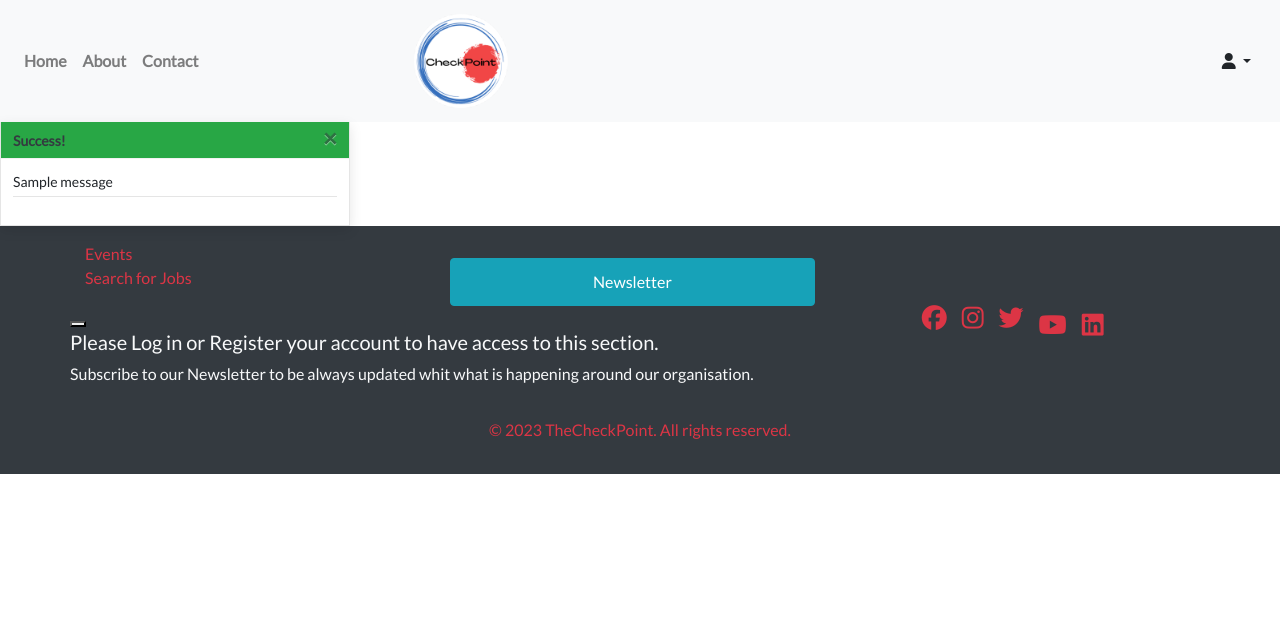
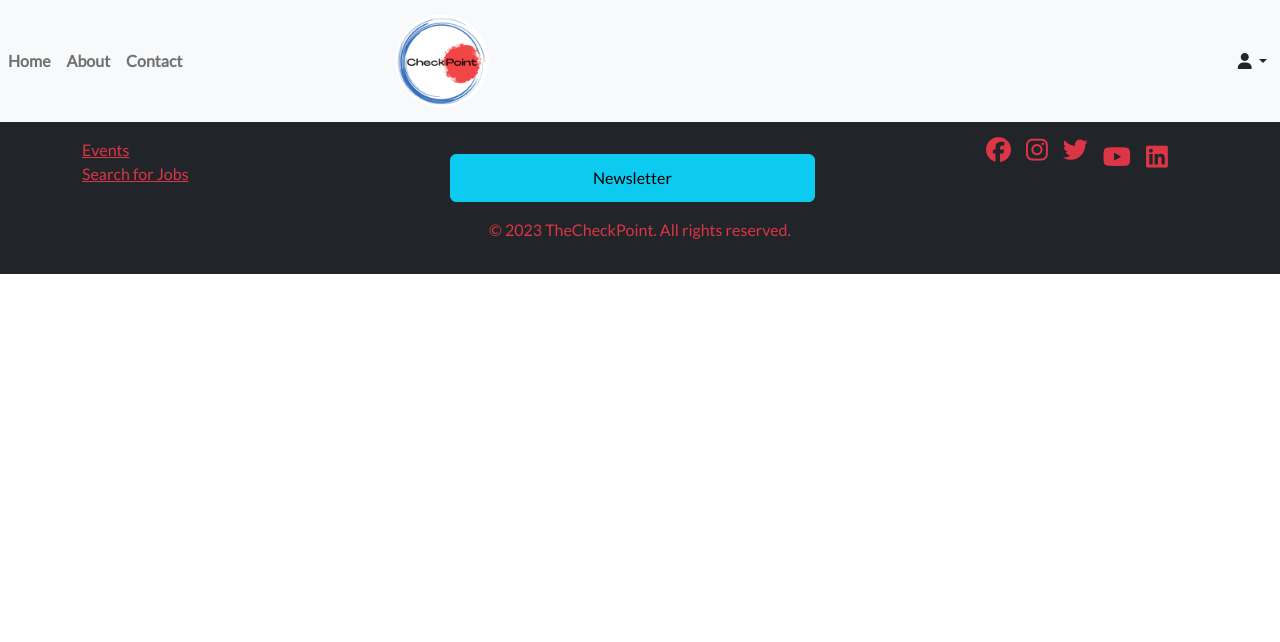
Before and after one commit to llewellynksj/CheckpointSite, a Django app: page /blog/ in a window 1280 px wide. Shown: the top 642 px of the page. Run offline with Django 3.2, Linux system fonts and the light colour scheme; tables that the repository leaves empty hold one stand-in row (values such as "Sample post"); one stand-in notice (Sample message) is shown; some libraries are stand-ins or nearby versions.

Commit message:
Revert "Added toasts functionality"

```diff
--- a/ThePoint/settings.py
+++ b/ThePoint/settings.py
@@ -78,8 +78,6 @@
 ]
 
 ROOT_URLCONF = 'ThePoint.urls'
-
-MESSAGE_STORAGE = 'django.contrib.messages.storage.session.SessionStorage'
 
 TEMPLATES = [
     {
--- a/blogPoint/views.py
+++ b/blogPoint/views.py
@@ -1,7 +1,6 @@
 from django.shortcuts import render, get_object_or_404, reverse
 from django.views import generic, View
 from django.http import HttpResponseRedirect
-from django.contrib import messages
 from django.contrib.auth.mixins import UserPassesTestMixin, LoginRequiredMixin
 from django.urls import reverse_lazy
 from django.utils.text import slugify
@@ -62,8 +61,6 @@
             comment = comment_form.save(commit=False)
             comment.post = post
             comment.save()
-            messages.success(request, """
-            Your comment was sent successfully and is awaiting approval!""")
         else:
             comment_form = CommentForm()
 
@@ -87,10 +84,8 @@
         post = get_object_or_404(Post, slug=slug)
         if post.likes.filter(id=request.user.id).exists():
             post.likes.remove(request.user)
-            messages.success(request, 'You have unliked this post.')
         else:
             post.likes.add(request.user)
-            messages.success(request, 'You have liked this post. Thanks!')
 
         return HttpResponseRedirect(reverse('post_detail', args=[slug]))
 
@@ -105,8 +100,6 @@
         form.instance.author = self.request.user
         form.instance.slug = slugify(form.cleaned_data['title'])
         return super(AddPostView, self).form_valid(form)
-        success_message = ("""
-            Your post was sent successfully and is awaiting publication!""")
 
 
 class UpdatePostView(UserPassesTestMixin, generic.UpdateView):
@@ -121,7 +114,6 @@
 
         if current_ticket.author == logged_in_user:
             return True
-            success_message = 'Your post was successfully updated!'
         else:
             return False
 
@@ -138,6 +130,5 @@
 
         if current_ticket.author == logged_in_user:
             return True
-            success_message = 'Your post was successfully deleted!'
         else:
             return False
--- a/static/css/base.css
+++ b/static/css/base.css
@@ -125,5 +125,3 @@
 .btn-donate:hover {
     background-color: #D9042B;
     color: white;
-}
-}
--- a/templates/base.html
+++ b/templates/base.html
@@ -11,14 +11,17 @@
     <meta name="viewport" content="width=device-width, initial-scale=1, shrink-to-fit=no">
     {% endblock %}
 
+
     {% block extra_meta %}
     {% endblock %}
 
     {% block corecss %}
-    <link rel="stylesheet" href="https://stackpath.bootstrapcdn.com/bootstrap/4.4.1/css/bootstrap.min.css"
-        integrity="sha384-Vkoo8x4CGsO3+Hhxv8T/Q5PaXtkKtu6ug5TOeNV6gBiFeWPGFN9MuhOf23Q9Ifjh" crossorigin="anonymous">
+    <link href="https://cdn.jsdelivr.net/npm/bootstrap@5.0.1/dist/css/bootstrap.min.css" rel="stylesheet"
+        integrity="sha384-+0n0xVW2eSR5OomGNYDnhzAbDsOXxcvSN1TPprVMTNDbiYZCxYbOOl7+AMvyTG2x" crossorigin="anonymous">
+    <link rel="stylesheet" href="{% static 'django_summernote/summernote-bs4.css' %}">
     <link rel="stylesheet" href="https://fonts.googleapis.com/css?family=Lato&display=swap">
-    <link rel="stylesheet" href="{% static 'css/base.css' %}">
+    <link rel="stylesheet" href="css/bootstrap.min.css">
+    <link rel="stylesheet" href="{% static 'css/style.css' %}">
     {% endblock %}
 
     <!--Favicon Imports-->
@@ -32,15 +35,16 @@
     {% endblock %}
 
     {% block corejs %}
+    <script src="https://ajax.googleapis.com/ajax/libs/jquery/3.3.1/jquery.min.js"></script>
+
+    <script src="https://stackpath.bootstrapcdn.com/bootstrap/4.3.1/js/bootstrap.min.js"></script>
+    <script src="http://code.jquery.com/mobile/1.4.5/jquery.mobile-1.4.5.min.js"></script>
+    <script src="https://cdn.jsdelivr.net/npm/bootstrap@5.0.1/dist/js/bootstrap.bundle.min.js"
+        integrity="sha384-gtEjrD/SeCtmISkJkNUaaKMoLD0//ElJ19smozuHV6z3Iehds+3Ulb9Bn9Plx0x4" crossorigin="anonymous">
+    </script>
     <script src="https://kit.fontawesome.com/be71380b34.js" crossorigin="anonymous"></script>
-    <script src="https://code.jquery.com/jquery-3.4.1.min.js"
-        integrity="sha256-CSXorXvZcTkaix6Yvo6HppcZGetbYMGWSFlBw8HfCJo=" crossorigin="anonymous"></script>
-    <script src="https://cdn.jsdelivr.net/npm/popper.js@1.16.0/dist/umd/popper.min.js"
-        integrity="sha384-Q6E9RHvbIyZFJoft+2mJbHaEWldlvI9IOYy5n3zV9zzTtmI3UksdQRVvoxMfooAo" crossorigin="anonymous">
-    </script>
-    <script src="https://stackpath.bootstrapcdn.com/bootstrap/4.4.1/js/bootstrap.min.js"
-        integrity="sha384-wfSDF2E50Y2D1uUdj0O3uMBJnjuUD4Ih7YwaYd1iqfktj0Uod8GCExl3Og8ifwB6" crossorigin="anonymous">
-    </script>
+    <script src="{% static 'django_summernote/summernote-bs4.min.js' %}"></script>
+    <link href="{% static 'css/base.css' %}" rel="stylesheet" type="text/css" />
     {% endblock %}
 
     {% block extra_js %}
@@ -50,6 +54,9 @@
 </head>
 
 <body>
+    {% if messages %}
+    <div class="message-container"></div>
+    {% endif %}
 
     {% block page_header %}
     {% endblock %}
@@ -57,28 +64,9 @@
     <!-- Navbar -->
     {% include 'includes/nav.html' %}
 
-    {% if messages %}
-    <div class="message-container">
-        {% for message in messages %}
-        {% with message.level as level %}
-        {% if level == 40 %}
-        {% include 'includes/toasts/toast_error.html' %}
-        {% elif level == 30 %}
-        {% include 'includes/toasts/toast_warning.html' %}
-        {% elif level == 25 %}
-        {% include 'includes/toasts/toast_success.html' %}
-        {% else %}
-        {% include 'includes/toasts/toast_info.html' %}
-        {% endif %}
-        {% endwith %}
-        {% endfor %}
-    </div>
-    {% endif %}
-
     {% block content %}
 
     {% endblock %}
-
     <div>
     <button id="open-chat-btn" style="
     position: fixed;
@@ -94,14 +82,13 @@
 "><i class="fa-solid fa-message"></i></button>
     </div>
 
+
     <!-- footer -->
 
     {% include 'includes/footer.html' %}
 
     {% block postloadjs %}
-    <script type="text/javascript">
-        $('.toast').toast('show');
-    </script>
+
     {% endblock %}
 
 
--- a/templates/includes/footer.html
+++ b/templates/includes/footer.html
@@ -76,5 +76,6 @@
         </div>
       </div>
     </div>
+    <script src="https://ajax.googleapis.com/ajax/libs/jquery/3.3.1/jquery.min.js"></script>
     <script src="{% static 'js/script.js' %}"></script>
   </footer>
--- a/templates/includes/toasts/toast_success.html
+++ /dev/null
@@ -1,18 +0,0 @@
-<div class="toast custom-toast rounded-0 border-top-0" data-autohide="false">
-    <div class="arrow-up arrow-success"></div>
-    <div class="w-100 toast-capper bg-success"></div>
-    <div class="toast-header bg-success text-dark">
-        <strong class="mr-auto">Success!</strong>
-        <button type="button" class="ml-2 mb-1 close text-dark" data-dismiss="toast" aria-label="Close">
-            <span aria-hidden="true">&times;</span>
-        </button>
-    </div>
-    <div class="toast-body bg-white">
-        <div class="row">
-            <div class="col">
-                {{ message }}
-                <hr class="mt-1 mb-3">
-            </div>
-        </div>
-    </div>
-</div>
```
Also changed, not shown: templates/includes/toasts/toast_error.html (deleted, +0 -13 lines), templates/includes/toasts/toast_info.html (deleted, +0 -13 lines), templates/includes/toasts/toast_warning.html (deleted, +0 -13 lines).
